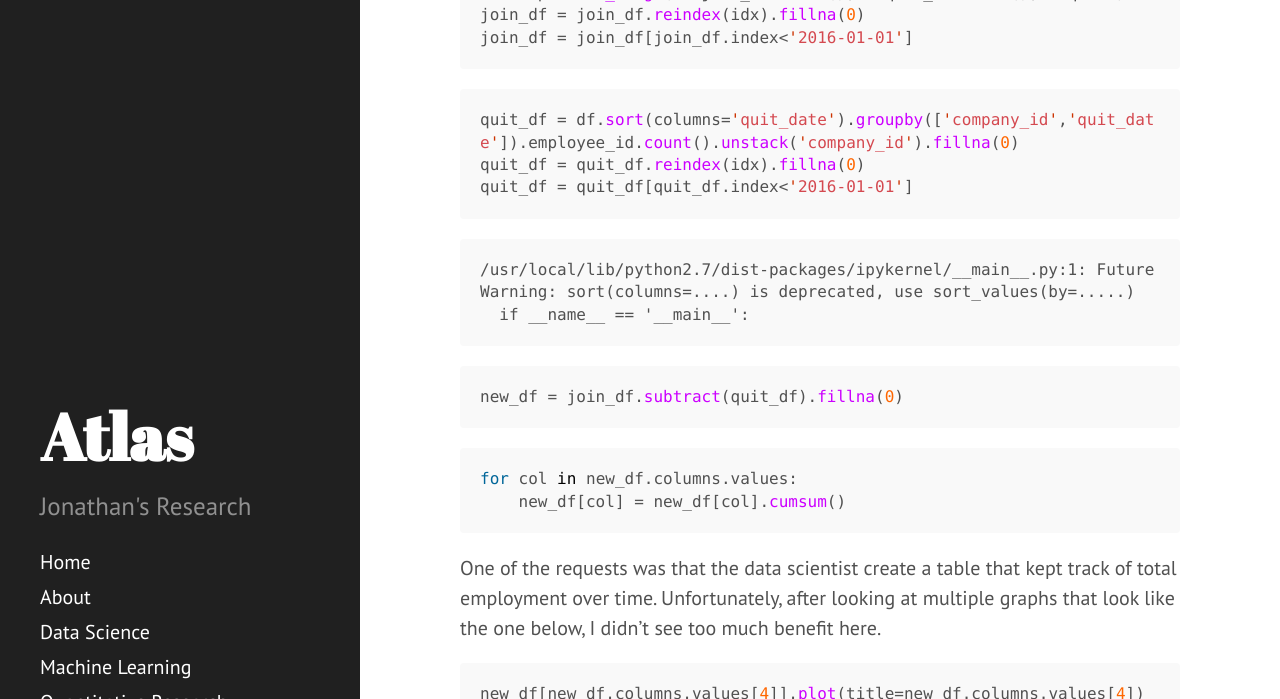
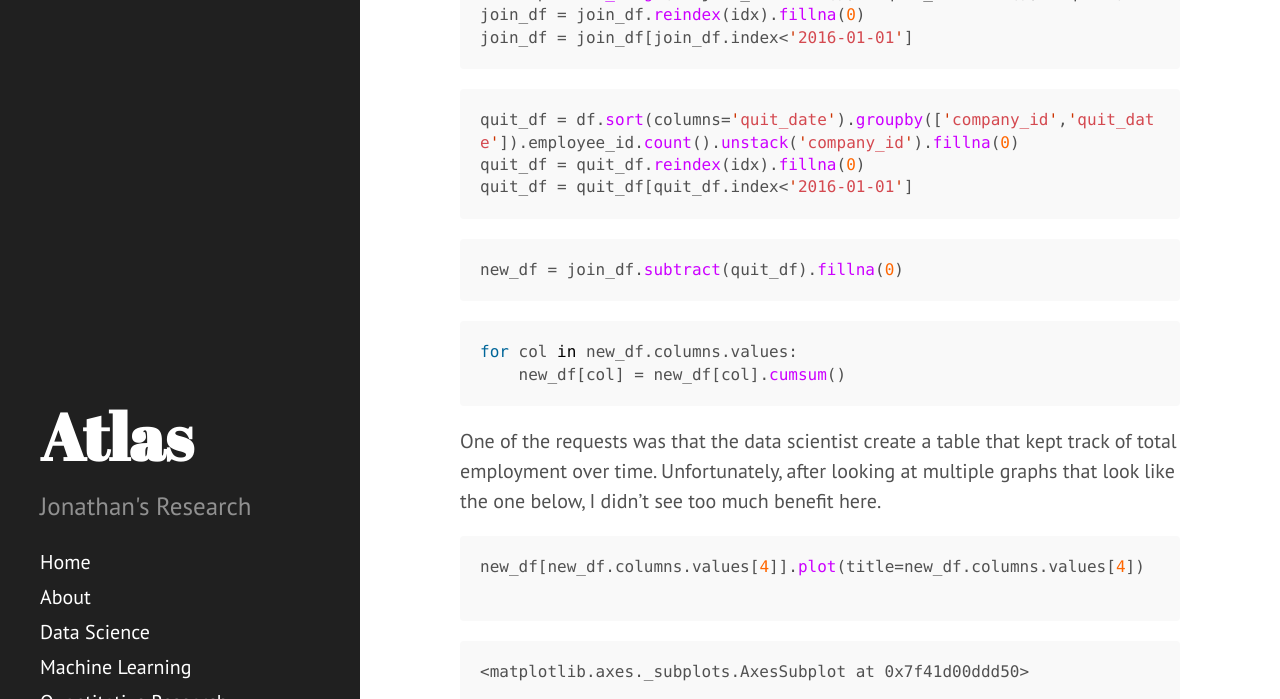
Before and after one commit to JonathanJohann/Research, a Jekyll site: the page built from _posts/Data_Science/2016-12-29-EmployeeRetention.md, in a window 1280 px wide and 900 px high, scrolled down 2768 px, cut to the strip 0-699 px from the top of the window. Built offline with Jekyll 4.4.1, drawn with Linux system fonts in a browser that asks for light colours; Markdown is read by kramdown in place of the engine named in the settings.

Commit message:
Update 2016-12-29-EmployeeRetention.md

````diff
--- a/_posts/Data_Science/2016-12-29-EmployeeRetention.md
+++ b/_posts/Data_Science/2016-12-29-EmployeeRetention.md
@@ -259,10 +259,6 @@ quit_df = quit_df.reindex(idx).fillna(0)
 quit_df = quit_df[quit_df.index<'2016-01-01']
 ```
 
-    /usr/local/lib/python2.7/dist-packages/ipykernel/__main__.py:1: FutureWarning: sort(columns=....) is deprecated, use sort_values(by=.....)
-      if __name__ == '__main__':
-
-
 
 ```python
 new_df = join_df.subtract(quit_df).fillna(0)
````
